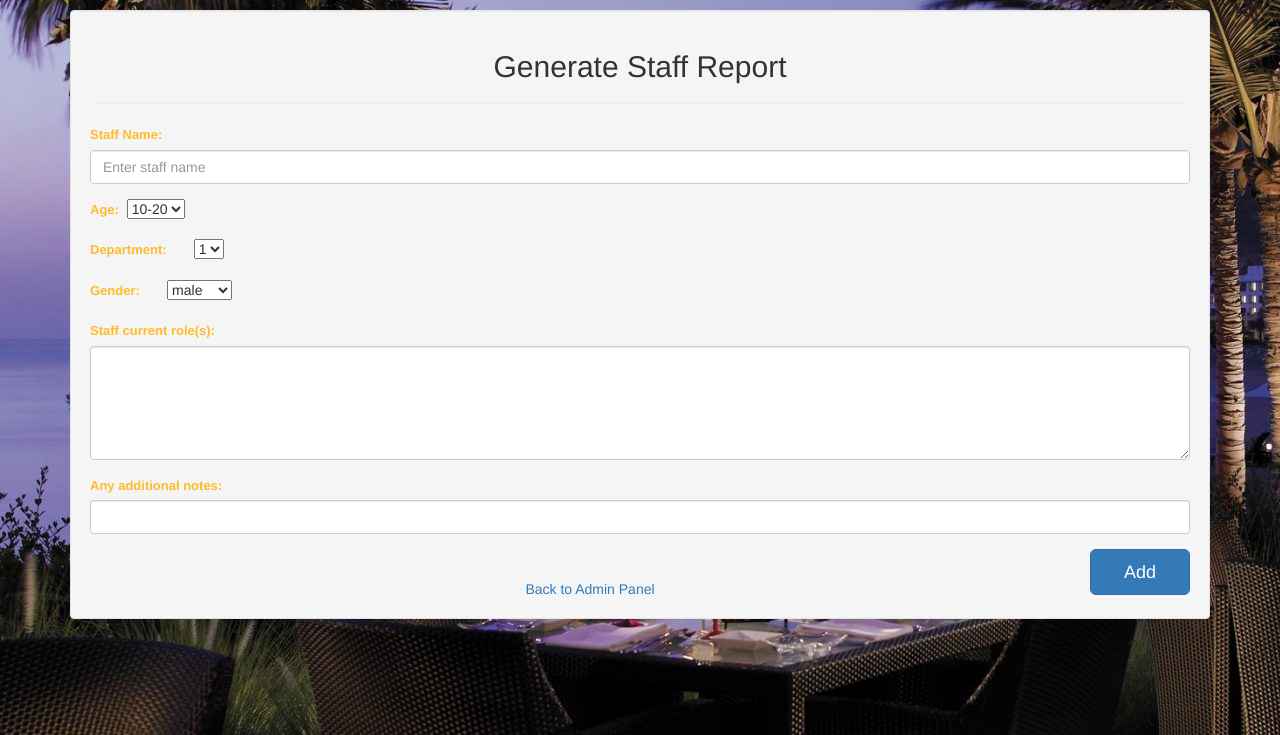
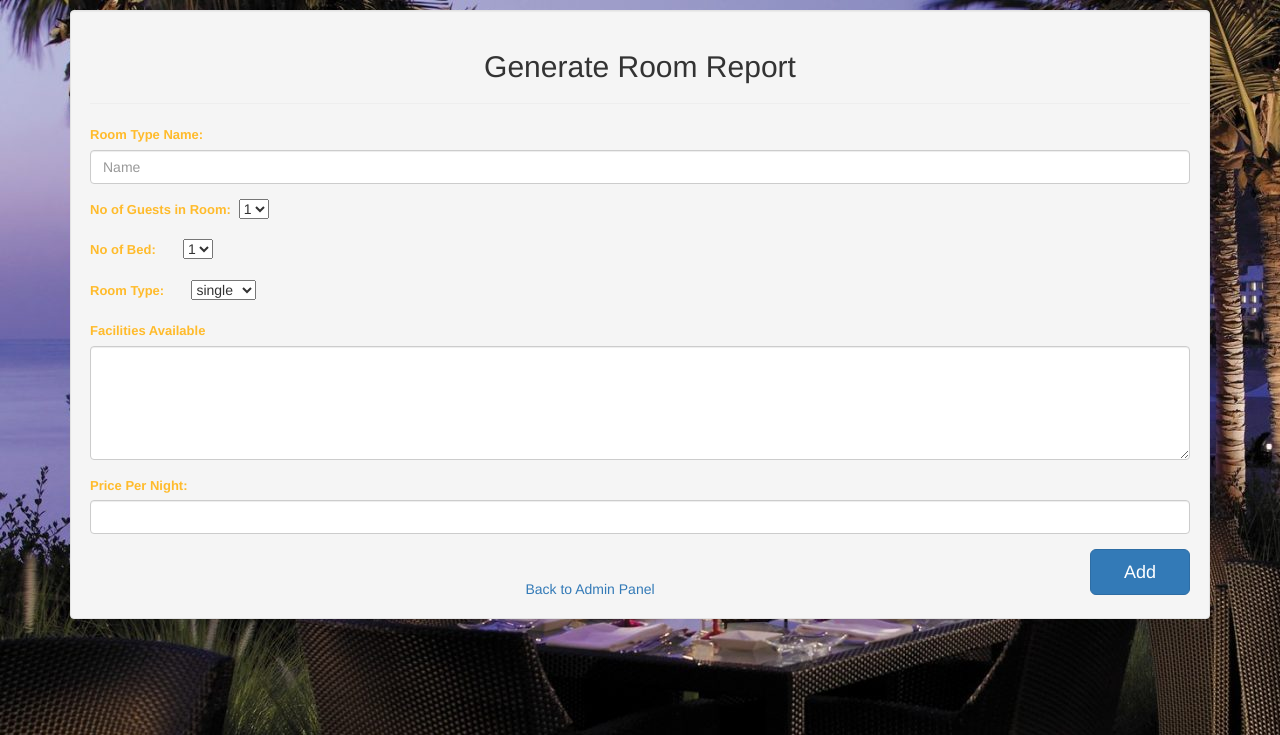
Before and after one commit to DjLol/SWENProject, a PHP site: page /admin/addreport.php in a window 1280 px wide. Shown: the top 735 px of the page. Run offline with PHP 8.4, Linux system fonts and the light colour scheme; some libraries are stand-ins or nearby versions.

Commit message:
Add files via upload

```diff
--- a/hotel/admin/addReport.php
+++ b/hotel/admin/addReport.php
@@ -38,26 +38,16 @@ if(isset($_REQUEST[ 'submit']))
 <body>
     <div class="container">
         <div class="well">
-            <h2>Generate Staff Report</h2>
+            <h2>Generate Room Report</h2>
             <hr>
             <form action="" method="post" name="room_category">
                 <div class="form-group">
-                    <label for="roomname">Staff Name:</label>
-                    <input type="text" class="form-control" name="roomname" placeholder="Enter staff name" required>
+                    <label for="roomname">Room Type Name:</label>
+                    <input type="text" class="form-control" name="roomname" placeholder="Name" required>
                 </div>
                  <div class="form-group">
-                    <label for="qty">Age:</label>&nbsp;
+                    <label for="qty">No of Guests in Room:</label>&nbsp;
                     <select name="room_qnty">
-                      <option value="10-20">10-20</option>
-                      <option value="20-30">20-30</option>
-                      <option value="30-40">30-40</option>
-                      <option value="40-50">40-50</option>
-                      <option value="50-60">50-60</option>
-                    </select>
-                </div>
-                <div class="form-group">
-                    <label for="bed">Department:</label>&nbsp;&nbsp;&nbsp;&nbsp;&nbsp;&nbsp;
-                    <select name="no_bed">
                       <option value="1">1</option>
                       <option value="2">2</option>
                       <option value="3">3</option>
@@ -66,18 +56,28 @@ if(isset($_REQUEST[ 'submit']))
                     </select>
                 </div>
                 <div class="form-group">
-                    <label for="bedtype">Gender:</label>&nbsp;&nbsp;&nbsp;&nbsp;&nbsp;&nbsp;
-                   <select name="bedtype">
-                      <option value="single">male</option>
-                      <option value="double">female</option>
+                    <label for="bed">No of Bed:</label>&nbsp;&nbsp;&nbsp;&nbsp;&nbsp;&nbsp;
+                    <select name="no_bed">
+                      <option value="1">1</option>
+                      <option value="2">2</option>
+					  <option value="2">3</option>
+					  <option value="2">4</option>
+					  <option value="2">5</option>
                     </select>
                 </div>
                 <div class="form-group">
-                    <label for="Facility">Staff current role(s):</label>
+                    <label for="bedtype">Room Type:</label>&nbsp;&nbsp;&nbsp;&nbsp;&nbsp;&nbsp;
+                   <select name="bedtype">
+                      <option value="single">single</option>
+                      <option value="double">double</option>
+                    </select>
+                </div>
+                <div class="form-group">
+                    <label for="Facility">Facilities Available</label>
                     <textarea class="form-control" rows="5" name="facility"></textarea>
                 </div>
                <div class="form-group">
-                    <label for="price">Any additional notes:</label>
+                    <label for="price">Price Per Night:</label>
                     <input type="text" class="form-control" name="price" required>
                 </div>
                 <button type="submit" class="btn btn-lg btn-primary button" name="submit" value="Add Room">Add</button>
```
Also changed, not shown: hotel/admin.php (+8 -6 lines), hotel/admin/registration.php (+8 -4 lines), hotel/index.php (+7 -12 lines).
